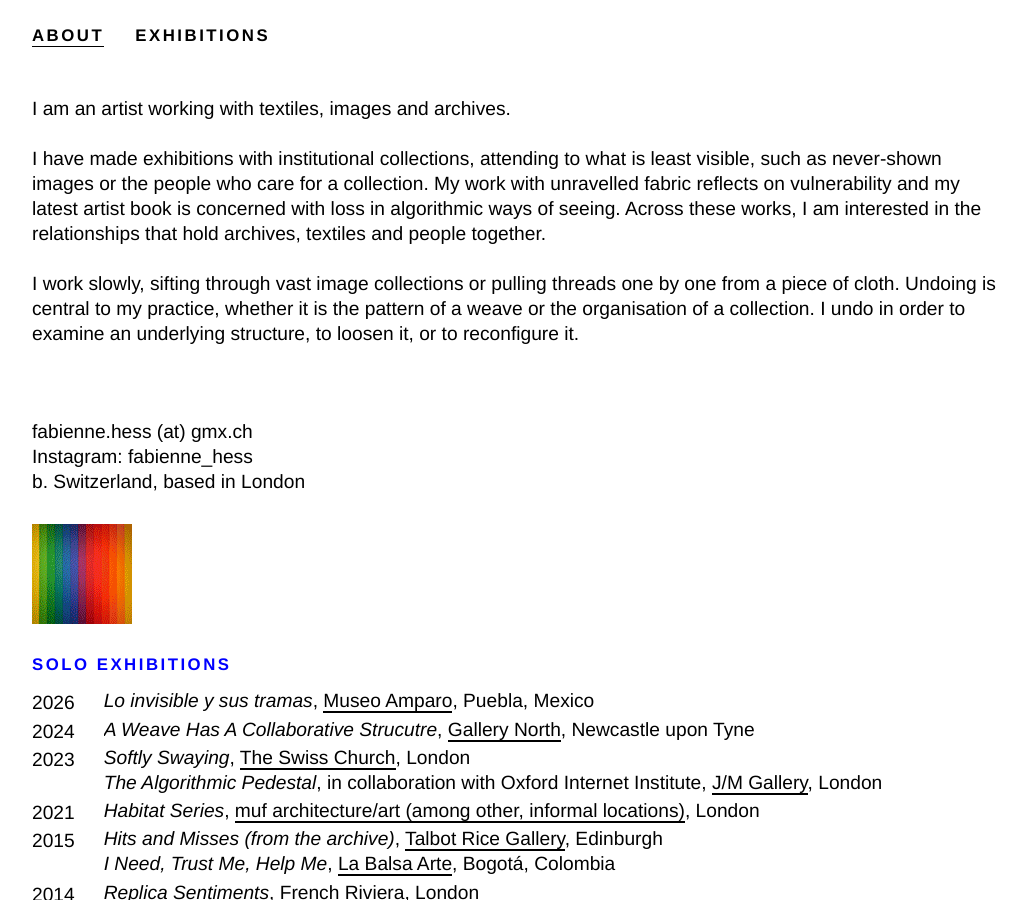
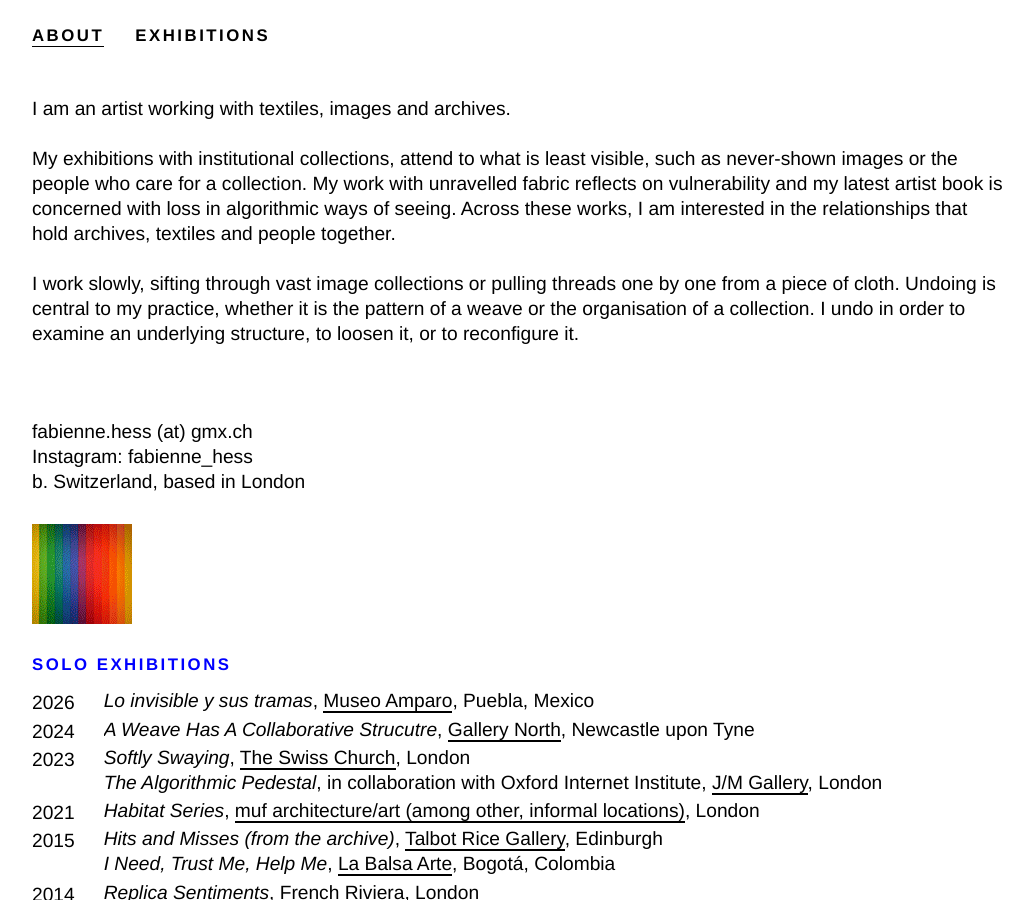
Before and after one commit to fabiennehess/fabiennehess.github.io, a Jekyll site: the page built from _pages/about.html, in a window 1280 px wide and 900 px high. Shown: the whole window, without its empty margins (58-1091 px from the left). Built offline with Jekyll 4.4.1, drawn with Linux system fonts in a browser that asks for light colours.

Commit message:
change in about

```diff
--- a/_pages/about.html
+++ b/_pages/about.html
@@ -31,7 +31,7 @@ Lorem ipsum dolor set amet. Blar diene dlsdfjsld rrrrr ssss dfsdfsdf hfhfh sdfee
 <p>
 I am an artist working with textiles, images and archives.<br>
 <br>
-I have made exhibitions with institutional collections, attending to what is least visible, such as never-shown images or the people who care for a collection. My work with unravelled fabric reflects on vulnerability and my latest artist book is concerned with loss in algorithmic ways of seeing. Across these works, I am interested in the relationships that hold archives, textiles and people together.<br>
+My exhibitions with institutional collections, attend to what is least visible, such as never-shown images or the people who care for a collection. My work with unravelled fabric reflects on vulnerability and my latest artist book is concerned with loss in algorithmic ways of seeing. Across these works, I am interested in the relationships that hold archives, textiles and people together.<br>
 <br>
 I work slowly, sifting through vast image collections or pulling threads one by one from a piece of cloth. Undoing is central to my practice, whether it is the pattern of a weave or the organisation of a collection. I undo in order to examine an underlying structure, to loosen it, or to reconfigure it. <br>
 <br>
```
